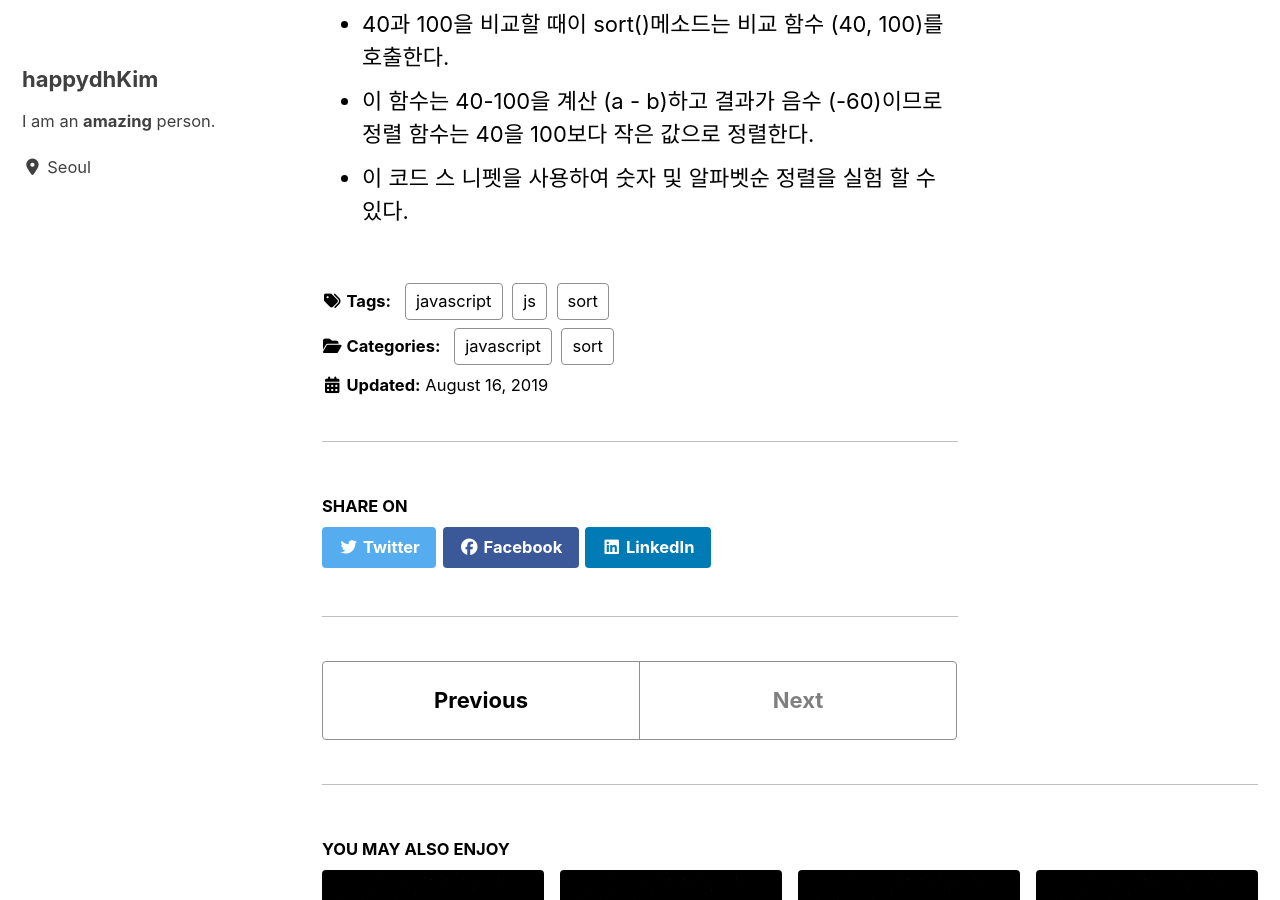
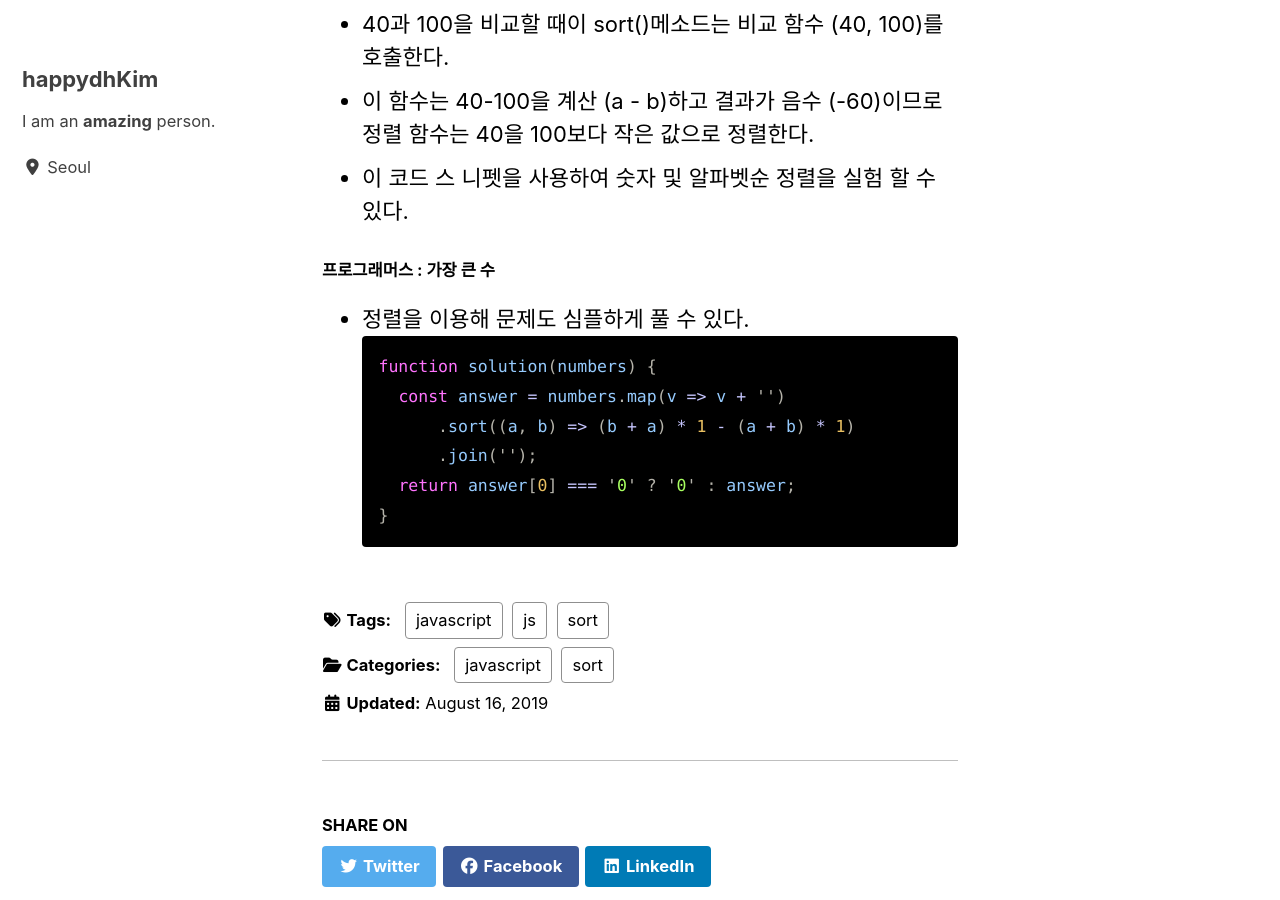
Before and after one commit to happydhKim/happydhKim.github.io, a Jekyll site: the page built from _posts/2019-08-16-js-sort.md, in a window 1280 px wide and 900 px high, scrolled down 1018 px. Built offline with Jekyll 4.4.1, drawn with Linux system fonts in a browser that asks for light colours; cached includes are drawn as plain includes; nearby versions of some CDN libraries; some of the changed text lies outside the part shown.

Commit message:
Fix js sort added programmers problem

````diff
--- a/_posts/2019-08-16-js-sort.md
+++ b/_posts/2019-08-16-js-sort.md
@@ -37,3 +37,14 @@ function(a, b){return a - b}
 - 40과 100을 비교할 때이 sort()메소드는 비교 함수 (40, 100)를 호출한다.
 - 이 함수는 40-100을 계산 (a - b)하고 결과가 음수 (-60)이므로 정렬 함수는 40을 100보다 작은 값으로 정렬한다.
 - 이 코드 스 니펫을 사용하여 숫자 및 알파벳순 정렬을 실험 할 수 있다.
+
+#### 프로그래머스 : 가장 큰 수
+- 정렬을 이용해 문제도 심플하게 풀 수 있다.
+```javascript
+function solution(numbers) {
+    const answer = numbers.map(v => v + '')
+        .sort((a, b) => (b + a) * 1 - (a + b) * 1)
+        .join('');
+    return answer[0] === '0' ? '0' : answer;
+}
+```
````
